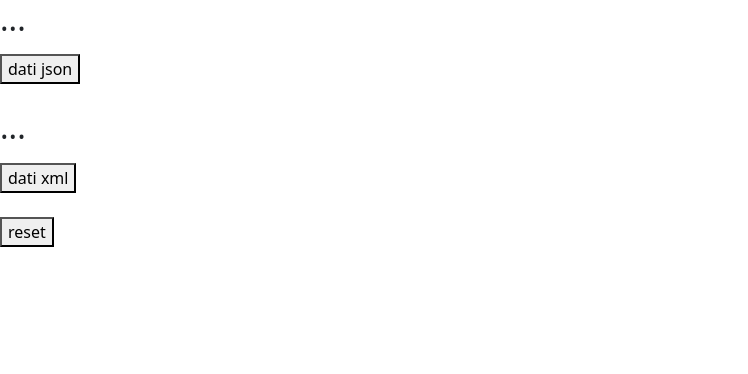
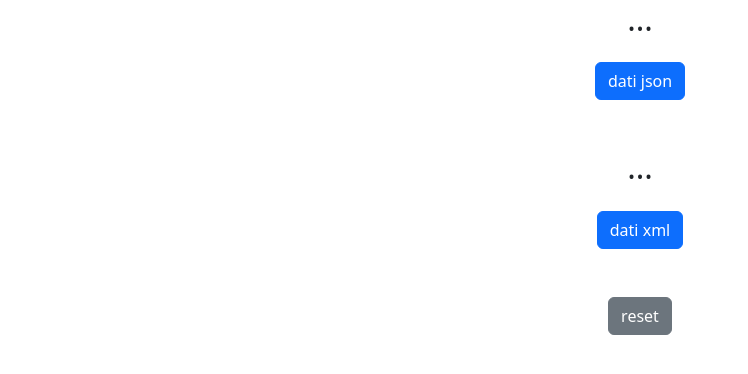
Before and after one commit to jmxexe/XMLHttpRequest, a plain HTML site: page index.html in a window 1280 px wide. Shown: the whole page, without its empty margins (0-748 px from the left). Drawn offline with nearby package versions, Linux system fonts and the light colour scheme.

Commit message:
css bootstrap

```diff
--- a/index.html
+++ b/index.html
@@ -8,19 +8,21 @@
     <title>Document</title>
   </head>
   <body>
+   <div class="container d-flex flex-column align-items-center">
     <h2 id="state">...</h2>
     <p id="response"></p>
 
-    <button id="btnJs">dati json</button>
+    <button id="btnJs" class="btn btn-primary">dati json</button>
     <br />
     <br />
     <h2 id="state2">...</h2>
     <p id="response2"></p>
-    <button id="btnXml">dati xml</button>
+    <button id="btnXml" class="btn btn-primary">dati xml</button>
 
     <br /><br />
-    <button id="reset">reset</button>
+    <button id="reset" class="btn btn-secondary">reset</button>
 
+   </div>
     <script>
       document.getElementById("btnJs").addEventListener("click", function () {
         var xhr = new XMLHttpRequest();
```
